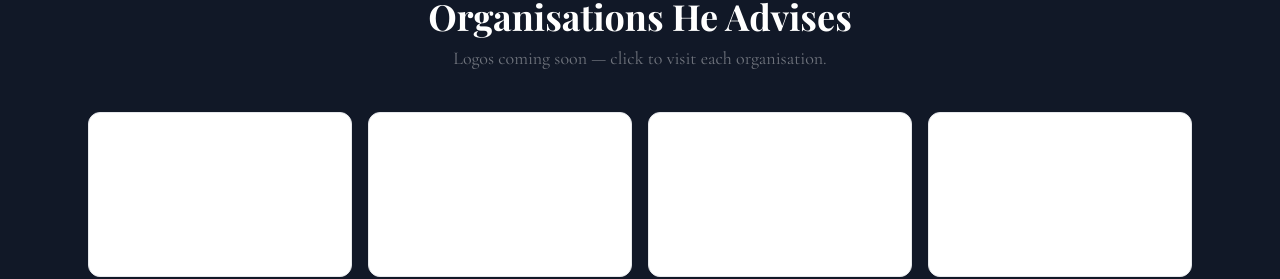
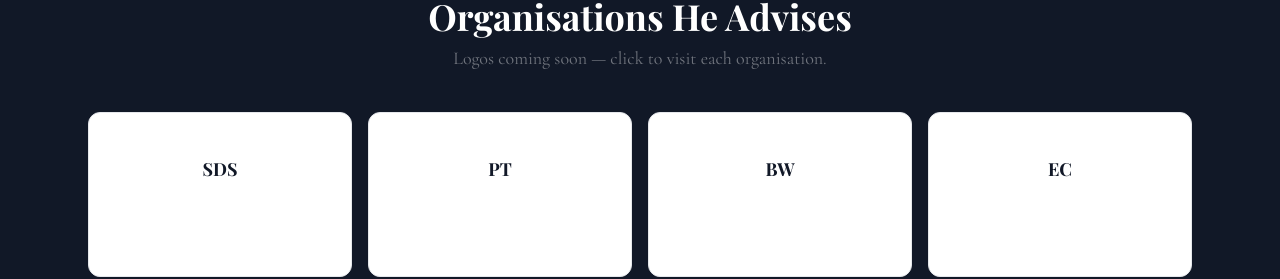
Before and after one commit to mailtoraja69/rathnavelpon, a React (Vite) app: page / in a window 1280 px wide. Shown: the part 3924-4203 px from the top of the page. Built offline with nearby package versions, Linux system fonts and the light colour scheme; a web font is replaced by a local one.

Commit message:
Update App.tsx

```diff
--- a/src/App.tsx
+++ b/src/App.tsx
@@ -379,7 +379,7 @@ function Advisory() {
               style={{ backgroundColor: '#ffffff' }}>
               {/* Logo placeholder — replace span with <img src="/logo-sds.png" ...> when logos arrive */}
               <div className="w-16 h-16 rounded-lg border border-white/10 flex items-center justify-center group-hover:border-yellow-500/30 transition-all">
-                <span className="font-display text-lg font-bold text-white/30 group-hover:text-yellow-400 transition-colors">{c.abbr}</span>
+                <span className="font-display text-lg font-bold text-gray-900 group-hover:text-yellow-400 transition-colors">{c.abbr}</span>
               </div>
               <div className="text-center">
                 <div className="font-display text-sm text-white/80 font-semibold leading-tight group-hover:text-yellow-300 transition-colors">{c.name}</div>
```
